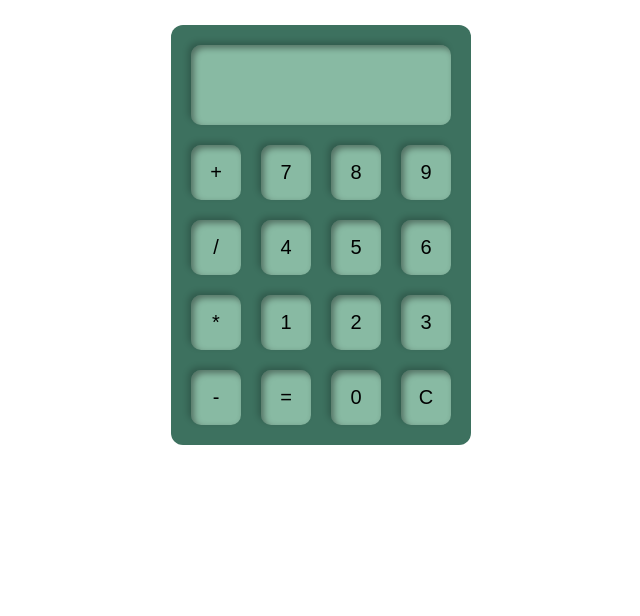
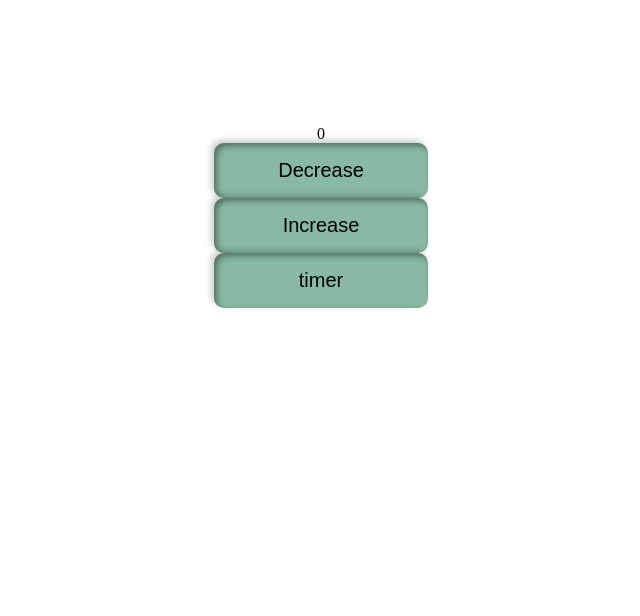
Before and after one commit to Billythesilly/gitproject, a plain HTML site: page index.html in a window 1280 px wide. Shown: the part 184-800 px from the top of the page, without its empty margins (319-959 px from the left). Drawn offline with Linux system fonts and the light colour scheme.

Commit message:
Update index.html

```diff
--- a/index.html
+++ b/index.html
@@ -1,33 +1,21 @@
-<html lang="en"><head>
+<!DOCTYPE html>
+<html lang="en">
+<head>
     <meta charset="UTF-8">
     <meta name="viewport" content="width=device-width, initial-scale=1.0">
-    <title>My Calculator</title>
-
+    <title>Number Counter</title>
+   <link rel="stylesheet" href="style.css">
 </head>
 <body>
-   <h2>Calculator</h2>
-    <section id="calculator">
-        <input type="text" id="num-area" disabled="">
-        <div class="calc-btn">
-            <button onclick="appendToDisplay('+')">+</button>
-            <button onclick="appendToDisplay('7')">7</button>
-            <button onclick="appendToDisplay('8')">8</button>
-            <button onclick="appendToDisplay('9')">9</button>
-            <button onclick="appendToDisplay('/')">/</button>
-            <button onclick="appendToDisplay('4')">4</button>
-            <button onclick="appendToDisplay('5')">5</button>
-            <button onclick="appendToDisplay('6')">6</button>
-            <button onclick="appendToDisplay('*')">*</button>
-            <button onclick="appendToDisplay('1')">1</button>
-            <button onclick="appendToDisplay('2')">2</button>
-            <button onclick="appendToDisplay('3')">3</button>
-            <button onclick="appendToDisplay('-')">-</button>
-            <button onclick="calculateResult('=')">=</button>
-            <button onclick="appendToDisplay('0')">0</button>
-            <button onclick="clearDisplay()">C</button>
+    <div class="counter-container">
+        <div class="counter" id="counter">0</div>
+        <div class="button-group">
+            <button id="decrease">Decrease</button>
+            <button id="increase">Increase</button>
+            <button id="timer">timer</button>
         </div>
-    </section>
-<script src="main.js"></script>
-<link rel="stylesheet" href="style.css">
+    </div>
+
+    <script src="script.js"></script>
 </body>
 </html>
```
